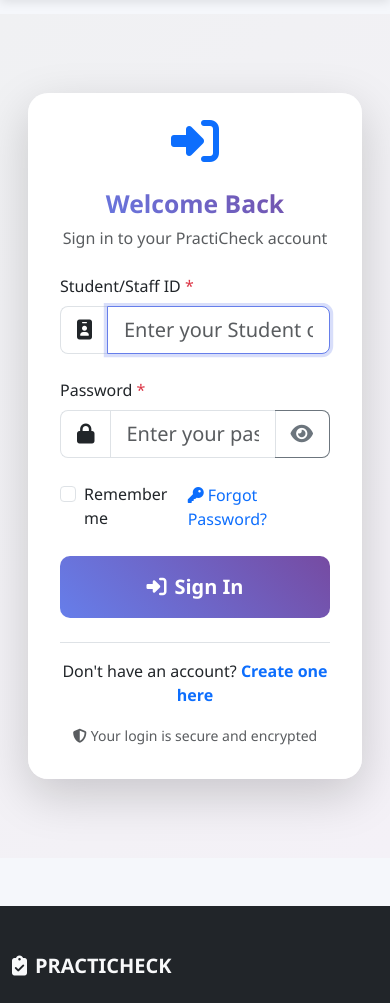
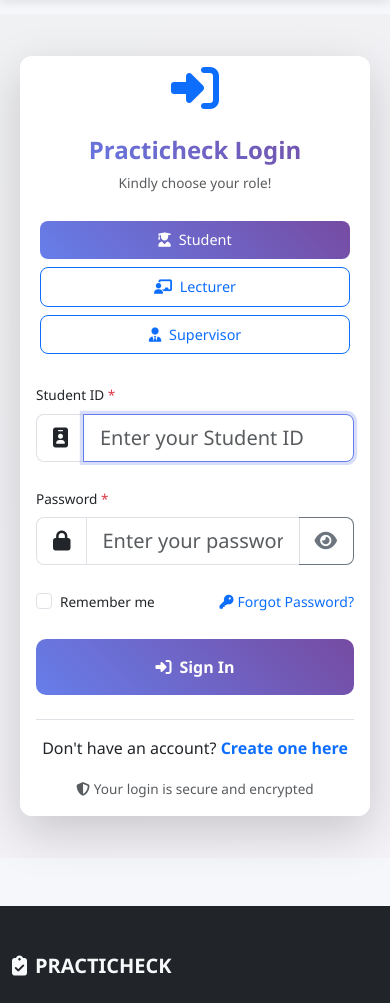
Before and after one commit to asingo-paul/practicheck, a Django app: page /accounts/login/ in a window 390 px wide. Shown: the part 66-1069 px from the top of the page. Run offline with Django 5.2, Linux system fonts and the light colour scheme; some libraries are stand-ins or nearby versions.

Commit message:
security updates on logins

```diff
--- a/accounts/templates/accounts/login.html
+++ b/accounts/templates/accounts/login.html
@@ -7,42 +7,48 @@
 <div class="auth-container">
     <div class="container">
         <div class="row justify-content-center">
-            <div class="col-lg-5 col-md-7">
+            <div class="col-xl-4 col-lg-5 col-md-7 col-sm-10">
                 <div class="auth-card card shadow-lg border-0">
                     <div class="card-body p-5">
                         <div class="auth-header text-center mb-4">
                             <div class="auth-icon mb-3">
                                 <i class="fas fa-sign-in-alt fa-3x text-primary"></i>
                             </div>
-                            <h2 class="fw-bold text-gradient">Welcome Back</h2>
-                            <p class="text-muted">Sign in to your PractiCheck account</p>
+                            <h2 class="fw-bold text-gradient">Practicheck Login</h2>
+                            <p class="text-muted">Kindly choose your role!</p>
                         </div>
-
-                        {% if messages %}
-                        <div class="messages mb-4">
-                            {% for message in messages %}
-                            <div class="alert alert-{{ message.tags }} alert-dismissible fade show">
-                                <i class="fas {% if message.tags == 'success' %}fa-check-circle{% else %}fa-exclamation-circle{% endif %} me-2"></i>
-                                {{ message }}
-                                <button type="button" class="btn-close" data-bs-dismiss="alert"></button>
-                            </div>
-                            {% endfor %}
-                        </div>
-                        {% endif %}
 
                         <form method="post" class="needs-validation" novalidate>
                             {% csrf_token %}
                             {{ form.non_field_errors }}
 
+                            <!-- Hidden role field -->
+                            <input type="hidden" name="role" id="selectedRoleInput" value="student">
+
+                            <!-- Role Tabs -->
+                            <div class="mb-4 text-center">
+                                <div class="btn-group role-tabs flex-wrap w-100" role="group">
+                                    <button type="button" class="btn btn-outline-primary active flex-fill m-1" data-role="student">
+                                        <i class="fas fa-user-graduate me-1"></i> Student
+                                    </button>
+                                    <button type="button" class="btn btn-outline-primary flex-fill m-1" data-role="lecturer">
+                                        <i class="fas fa-chalkboard-teacher me-1"></i> Lecturer
+                                    </button>
+                                    <button type="button" class="btn btn-outline-primary flex-fill m-1" data-role="supervisor">
+                                        <i class="fas fa-user-tie me-1"></i> Supervisor
+                                    </button>
+                                </div>
+                            </div>
+
                             <div class="mb-4">
-                                <label for="id_username" class="form-label">Student/Staff ID <span class="text-danger">*</span></label>
+                                <label for="id_username" class="form-label" id="loginLabel">Student ID <span class="text-danger">*</span></label>
                                 <div class="input-group input-group-lg">
-                                    <span class="input-group-text"><i class="fas fa-id-badge"></i></span>
+                                    <span class="input-group-text" id="loginIcon"><i class="fas fa-id-badge"></i></span>
                                     <input type="text" name="username" autofocus autocapitalize="none" autocomplete="username"
                                            maxlength="150" class="form-control" required id="id_username"
-                                           placeholder="Enter your Student or Staff ID">
+                                           placeholder="Enter your Student ID">
                                 </div>
-                                <div class="invalid-feedback">Please enter your ID.</div>
+                                <div class="invalid-feedback">Please enter your login credential.</div>
                             </div>
 
                             <div class="mb-4">
@@ -58,12 +64,12 @@
                                 <div class="invalid-feedback">Please enter your password.</div>
                             </div>
 
-                            <div class="mb-4 d-flex justify-content-between align-items-center">
+                            <div class="mb-4 d-flex flex-wrap justify-content-between align-items-center gap-2">
                                 <div class="form-check">
                                     <input type="checkbox" class="form-check-input" id="rememberMe">
                                     <label class="form-check-label" for="rememberMe">Remember me</label>
                                 </div>
-                                <a href="{% url 'accounts:password_reset' %}" class="text-primary text-decoration-none">
+                                <a href="{% url 'accounts:password_reset' %}" class="text-primary text-decoration-none small">
                                     <i class="fas fa-key me-1"></i>Forgot Password?
                                 </a>
                             </div>
@@ -92,7 +98,9 @@
         </div>
     </div>
 </div>
+{% endblock %}
 
+{% block extra_css %}
 <style>
 .auth-container {
     min-height: 100vh;
@@ -158,16 +166,65 @@
     background-color: #f8f9fa;
 }
 
+.role-tabs .btn {
+    border-radius: 8px !important;
+    min-width: 90px;
+}
+.role-tabs .btn.active {
+    background: linear-gradient(45deg, #667eea, #764ba2);
+    color: #fff;
+    border: none;
+}
+
+/* Responsiveness */
 @media (max-width: 768px) {
     .auth-card {
         margin: 1rem;
     }
     .card-body {
-        padding: 2rem !important;
+        padding: 1.5rem !important;
+    }
+    h2.fw-bold {
+        font-size: 1.5rem;
+    }
+    .role-tabs .btn {
+        font-size: 0.9rem;
+        padding: 0.5rem;
+    }
+}
+
+@media (max-width: 576px) {
+    .auth-container {
+        padding: 1rem 0;
+    }
+    .auth-card {
+        margin: 0.5rem;
+        border-radius: 12px;
+    }
+    .card-body {
+        padding: 1rem !important;
+    }
+    .btn-lg {
+        font-size: 1rem;
+        padding: 0.75rem 1rem;
+    }
+    .input-group-text {
+        font-size: 0.85rem;
+        padding: 0.5rem 0.75rem;
+    }
+    .form-label,
+    .form-check-label,
+    .text-muted {
+        font-size: 0.85rem;
+    }
+    .role-tabs .btn {
+        width: 100%;
     }
 }
 </style>
+{% endblock %}
 
+{% block extra_js %}
 <script>
 document.addEventListener('DOMContentLoaded', function() {
     // Password toggle
@@ -196,16 +253,44 @@ document.addEventListener('DOMContentLoaded', function() {
         });
     }
 
-    // Add animation to input focus
-    const inputs = document.querySelectorAll('.form-control');
-    inputs.forEach(input => {
-        input.addEventListener('focus', function() {
-            this.parentElement.classList.add('input-focused');
-        });
-        input.addEventListener('blur', function() {
-            this.parentElement.classList.remove('input-focused');
+    // Role tabs functionality
+    const roleButtons = document.querySelectorAll('.role-tabs .btn');
+    const loginInput = document.getElementById('id_username');
+    const loginLabel = document.getElementById('loginLabel');
+    const loginIcon = document.getElementById('loginIcon');
+
+    function setRole(role) {
+        roleButtons.forEach(b => b.classList.remove('active'));
+        document.querySelector(`[data-role="${role}"]`).classList.add('active');
+
+        // Update form hidden input
+        document.getElementById("selectedRoleInput").value = role;
+
+        if (role === "student") {
+            loginLabel.innerHTML = "Student ID <span class='text-danger'>*</span>";
+            loginInput.placeholder = "Enter your Student ID";
+            loginIcon.innerHTML = '<i class="fas fa-id-badge"></i>';
+        } else if (role === "lecturer") {
+            loginLabel.innerHTML = "Staff ID <span class='text-danger'>*</span>";
+            loginInput.placeholder = "Enter your Staff ID";
+            loginIcon.innerHTML = '<i class="fas fa-chalkboard"></i>';
+        } else if (role === "supervisor") {
+            loginLabel.innerHTML = "Email <span class='text-danger'>*</span>";
+            loginInput.placeholder = "Enter your Email";
+            loginIcon.innerHTML = '<i class="fas fa-envelope"></i>';
+        }
+
+        localStorage.setItem("selectedRole", role);
+    }
+
+    roleButtons.forEach(btn => {
+        btn.addEventListener('click', function() {
+            setRole(this.dataset.role);
         });
     });
+
+    const savedRole = localStorage.getItem("selectedRole") || "student";
+    setRole(savedRole);
 });
 </script>
 {% endblock %}
--- a/accounts/views.py
+++ b/accounts/views.py
@@ -10,6 +10,13 @@ from django.contrib.auth import get_user_model
 from attachments.models import Attachment, LogbookEntry
 
 User = get_user_model()
+
+ROLE_MAP = {
+    "student": 1,
+    "supervisor": 2,
+    "lecturer": 3,
+    "admin": 4,
+}
 
 def user_register(request):
     if request.method == 'POST':
@@ -30,21 +37,61 @@ def user_register(request):
         form = UserRegistrationForm()
     return render(request, 'accounts/register.html', {'form': form})
 
+# def user_login(request):
+#     if request.method == 'POST':
+#         form = UserLoginForm(request, data=request.POST)
+#         if form.is_valid():
+#             username = form.cleaned_data.get('username')
+#             password = form.cleaned_data.get('password')
+#             user = authenticate(request, username=username, password=password)
+
+#             if user is not None:
+#                 # Set the backend and login
+#                 user.backend = 'accounts.backend.IDBackend'
+#                 login(request, user)
+
+#                 messages.success(request, f"Welcome, {user.first_name}!")
+#                 # Redirect based on user_type
+#                 if user.user_type == 1:
+#                     return redirect('accounts:student_dashboard')
+#                 elif user.user_type == 2:
+#                     return redirect('accounts:supervisor_dashboard')
+#                 elif user.user_type == 3:
+#                     return redirect('accounts:lecturer_dashboard')
+    #             elif user.user_type == 4:
+    #                 return redirect('admin:index')
+    #         else:
+    #             messages.error(request, "Invalid ID or password.")
+    #     else:
+    #         for field, errors in form.errors.items():
+    #             for error in errors:
+    #                 messages.error(request, f"{field}: {error}")
+    # else:
+    #     form = UserLoginForm()
+
+    # return render(request, 'accounts/login.html', {'form': form})
+
 def user_login(request):
     if request.method == 'POST':
         form = UserLoginForm(request, data=request.POST)
+        selected_role = request.POST.get("role")  # Get role from hidden input
+
         if form.is_valid():
             username = form.cleaned_data.get('username')
             password = form.cleaned_data.get('password')
             user = authenticate(request, username=username, password=password)
 
             if user is not None:
-                # Set the backend and login
+                expected_type = ROLE_MAP.get(selected_role)
+                if expected_type and user.user_type != expected_type:
+                    messages.error(request, "Role mismatch! Please select the correct role for your account.")
+                    return redirect('accounts:login')
+
+                # Login success
                 user.backend = 'accounts.backend.IDBackend'
                 login(request, user)
+                messages.success(request, f"Welcome, {user.first_name}!")
 
-                messages.success(request, f"Welcome, {user.first_name}!")
-                # Redirect based on user_type
                 if user.user_type == 1:
                     return redirect('accounts:student_dashboard')
                 elif user.user_type == 2:
@@ -63,6 +110,8 @@ def user_login(request):
         form = UserLoginForm()
 
     return render(request, 'accounts/login.html', {'form': form})
+
+
 
 @login_required
 def user_logout(request):
--- a/static/css/style.css
+++ b/static/css/style.css
@@ -142,6 +142,15 @@ body {
     font-weight: 700;
 }
 
+.alert-danger {
+    background-color: #f8d7da;
+    color: #da5858;
+    font-weight: 600;
+    border: 1px solid #f5c2c7;
+    border-radius: 0.6rem;
+}
+
+
 /* Responsive adjustments */
 @media (max-width: 768px) {
     .sidebar {
--- a/templates/base.html
+++ b/templates/base.html
@@ -17,6 +17,28 @@
     {% block extra_css %}{% endblock %}
 </head>
 <body>
+    <!-- 🔔 Django Messages -->
+    {% if messages %}
+    <div class="messages position-fixed end-0 mt-5 p-3" style="top: 70px; z-index: 1080;">
+        {% for message in messages %}
+            <div class="alert alert-{{ message.tags }} alert-dismissible fade show shadow-lg"
+                role="alert" style="min-width: 300px;">
+                {% if message.tags == 'error' %}
+                    <i class="fas fa-exclamation-circle me-2 text-danger"></i>
+                {% elif message.tags == 'success' %}
+                    <i class="fas fa-check-circle me-2 text-success"></i>
+                {% elif message.tags == 'warning' %}
+                    <i class="fas fa-exclamation-triangle me-2 text-warning"></i>
+                {% else %}
+                    <i class="fas fa-info-circle me-2 text-info"></i>
+                {% endif %}
+                {{ message }}
+                <button type="button" class="btn-close" data-bs-dismiss="alert" aria-label="Close"></button>
+            </div>
+        {% endfor %}
+    </div>
+    {% endif %}
+
     <!-- Navigation -->
     {% include 'header.html' %}
 
```
Also changed, not shown: accounts/templates/accounts/register.html (+41 -18 lines), db.sqlite3.
